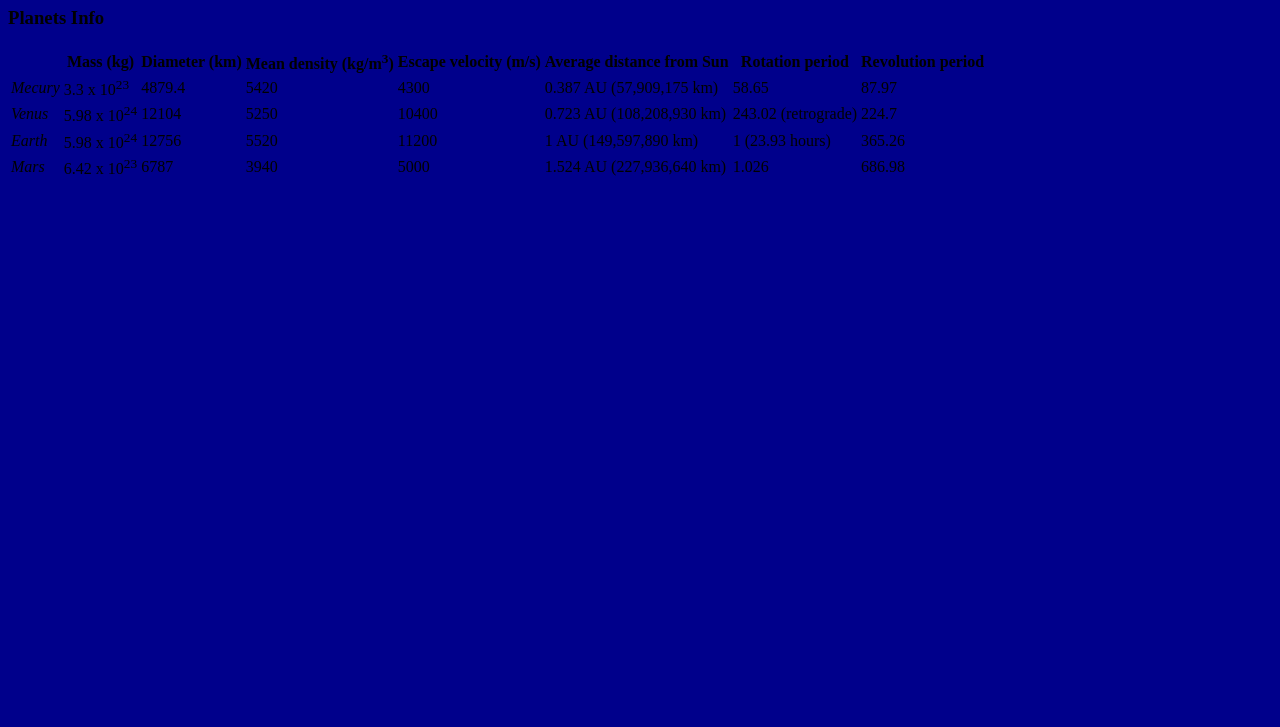
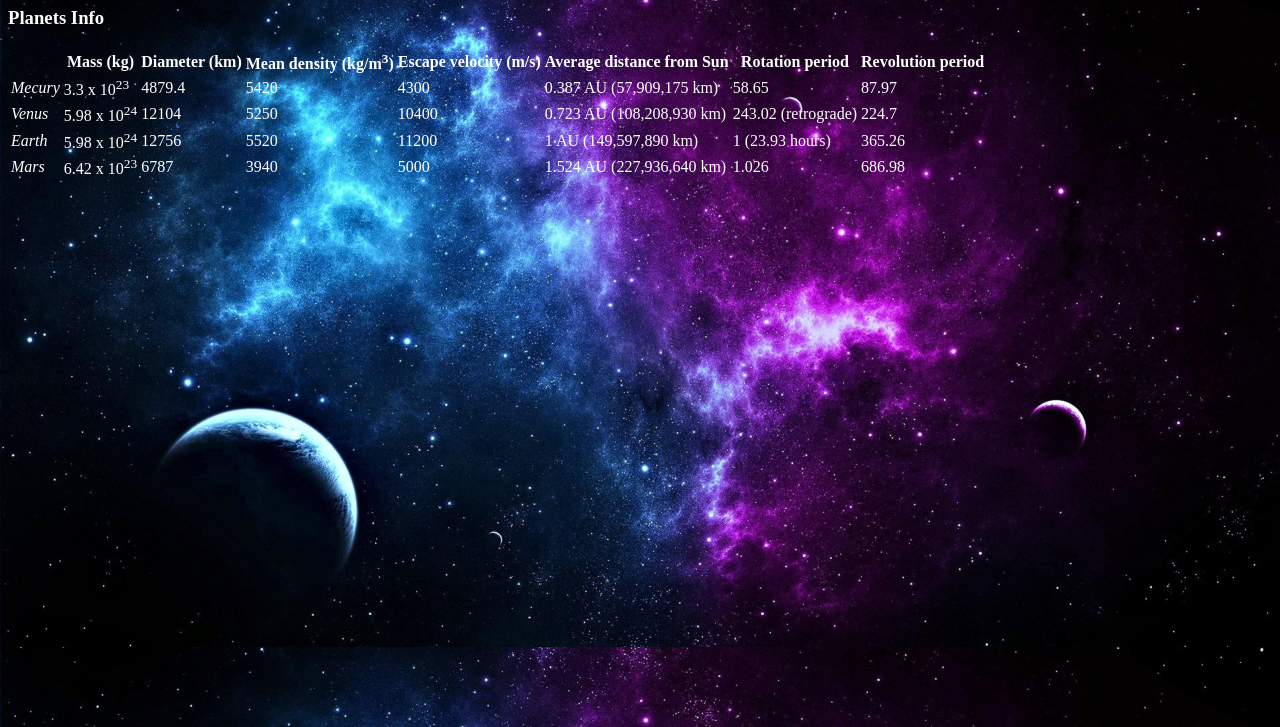
Before and after one commit to huddin/ITMD-Lab5, a plain HTML site: page index.html in a window 1280 px wide. Shown: the part 73-800 px from the top of the page. Drawn offline with Linux system fonts and the light colour scheme.

Commit message:
background image and basic font color to be white

```diff
--- a/style/styles.css
+++ b/style/styles.css
@@ -1,3 +1,5 @@
 body{
-  background-color: darkblue;
+  background-image: url("../img/backgroung-img.jpg");
+  background-size: 100%;
+  color: white;
 }
```
Also changed, not shown: img/backgroung-img.jpg (added).
